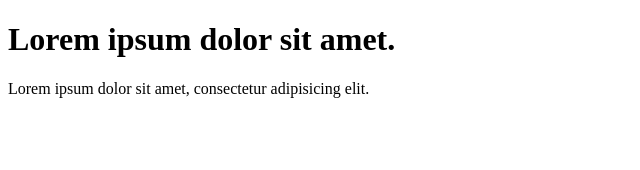
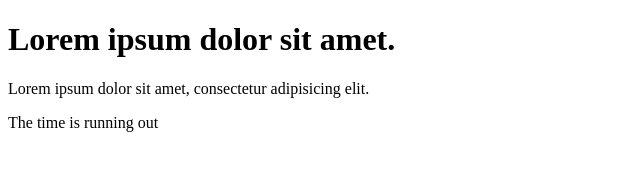
Before and after one commit to MariaTitarenko/portfolio, a plain HTML site: page index.html in a window 1280 px wide. Shown: the whole page, without its empty margins (0-640 px from the left). Drawn offline with Linux system fonts and the light colour scheme.

Commit message:
Added new paragraph

```diff
--- a/index.html
+++ b/index.html
@@ -10,6 +10,7 @@
 <body>
 <h1>Lorem ipsum dolor sit amet.</h1>
 <p>Lorem ipsum dolor sit amet, consectetur adipisicing elit.</p>
+<p> The time is running out</p>
 
 </body>
 </html>
```
